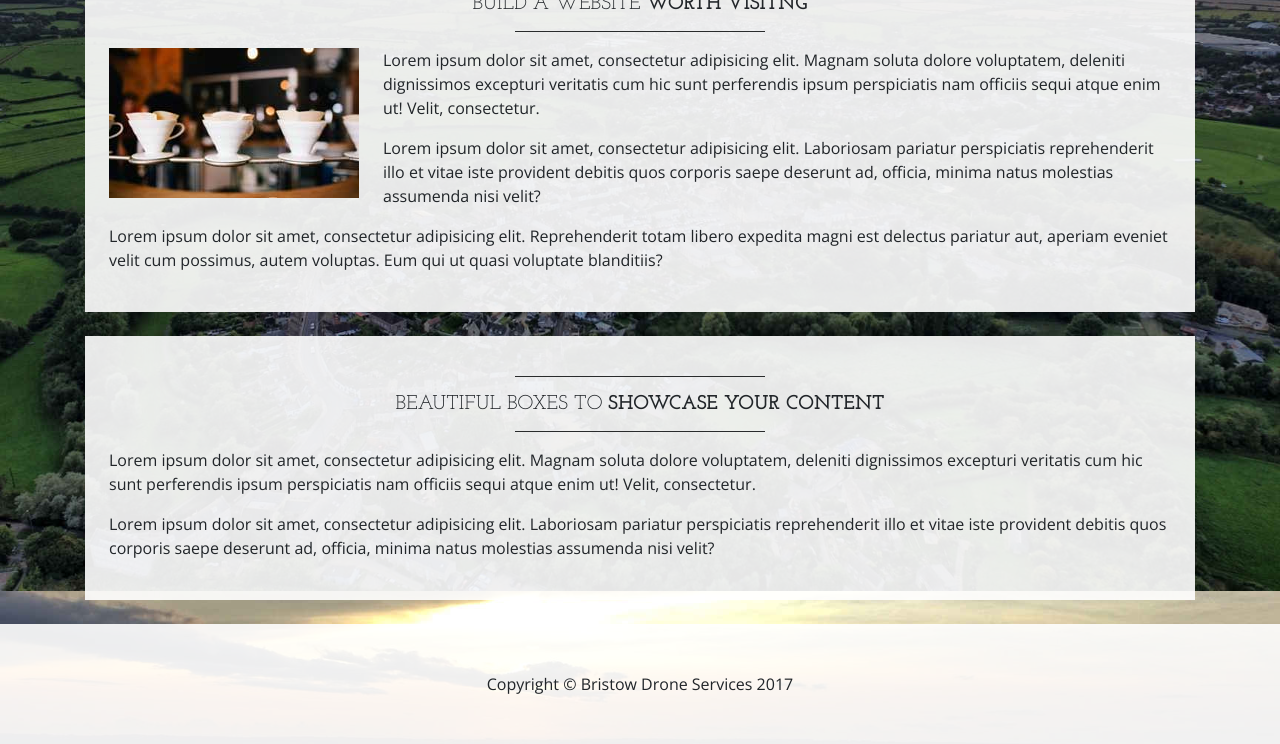
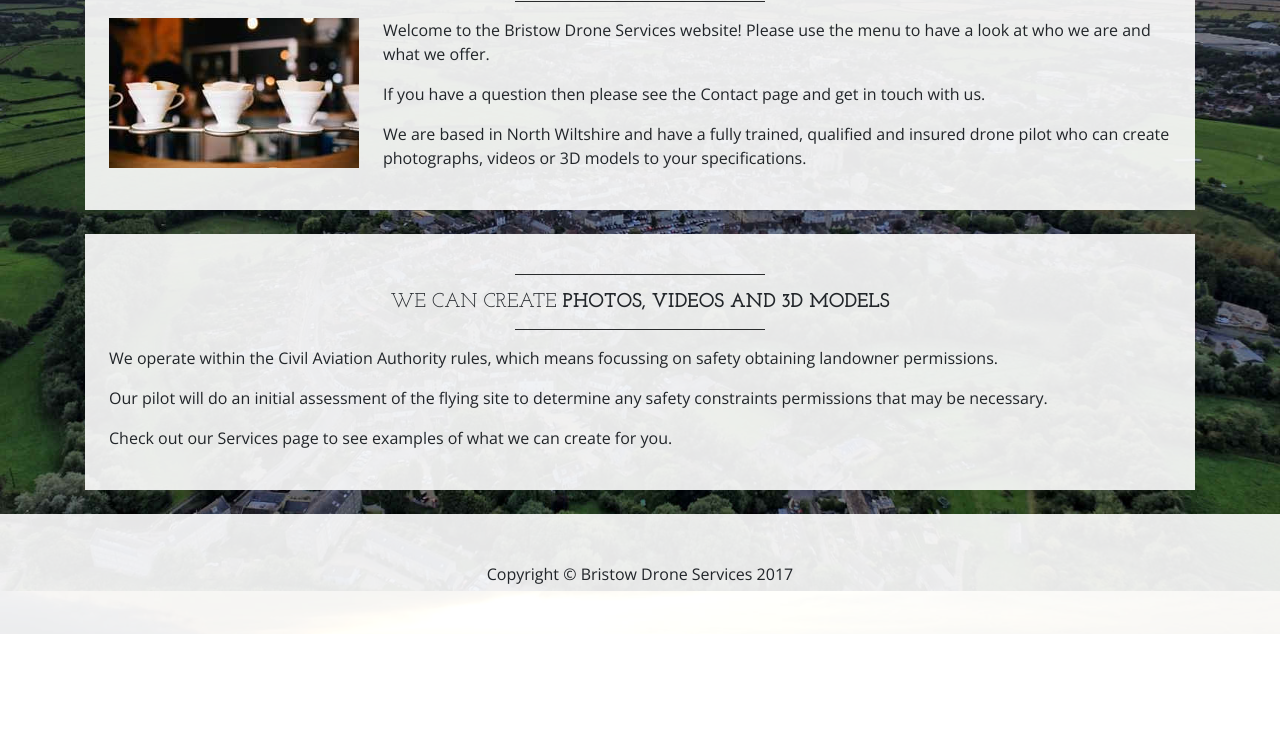
Before and after one commit to monkeychops28/bristowdroneservices, a website: page index.html in a window 1280 px wide. Shown: the part 1009-1753 px from the top of the page. After the commit the page ends 1643 px from the top, so only its background shows below. Drawn offline with nearby package versions, Linux system fonts and the light colour scheme.

Commit message:
added services menu and
minor re-org of about page
also added text to main page

```diff
--- a/index.html
+++ b/index.html
@@ -22,7 +22,6 @@
 
     <!-- Ken Burns fx -->
     <link rel="stylesheet" href="css/ken-burns.css">
-
     <script src="js/jquery-3.2.1.min.js"></script>
 
       <script>
@@ -31,7 +30,11 @@
       });
           </script>
 
-
+      <script>
+    $(function(){
+      $("#includedContent").load("headmenu.html");
+    });
+    </script>
   </head>
 
   <body>
@@ -54,7 +57,10 @@
               </a>
             </li>
             <li class="nav-item px-lg-4">
-              <a class="nav-link text-uppercase text-expanded" href="about.html">About</a>
+              <a class="nav-link text-uppercase text-expanded" href="about.html">About Us</a>
+            </li>
+            <li class="nav-item px-lg-4">
+              <a class="nav-link text-uppercase text-expanded" href="services.html">Our Services</a>
             </li>
             <li class="nav-item px-lg-4">
               <a class="nav-link text-uppercase text-expanded" href="blog.html">Blog</a>
@@ -125,32 +131,36 @@
         <div class="text-center mt-4">
           <div class="text-heading text-muted text-lg">Welcome To</div>
           <h1 class="my-2">Bristow Drone Services</h1>
-          <div class="text-heading text-muted text-lg">By
+          <!--
+            <div class="text-heading text-muted text-lg">By
             <strong>Start Bootstrap</strong>
           </div>
+-->
         </div>
       </div>
 
       <div class="bg-faded p-4 my-4">
         <hr class="divider">
-        <h2 class="text-center text-lg text-uppercase my-0">Build a website
-          <strong>worth visitng</strong>
+        <h2 class="text-center text-lg text-uppercase my-0">Welcome to
+          <strong>Bristow Drone Services</strong>
         </h2>
         <hr class="divider">
         <img class="img-fluid float-left mr-4 d-none d-lg-block" src="img/intro-pic.jpg" alt="">
-        <p>Lorem ipsum dolor sit amet, consectetur adipisicing elit. Magnam soluta dolore voluptatem, deleniti dignissimos excepturi veritatis cum hic sunt perferendis ipsum perspiciatis nam officiis sequi atque enim ut! Velit, consectetur.</p>
-        <p>Lorem ipsum dolor sit amet, consectetur adipisicing elit. Laboriosam pariatur perspiciatis reprehenderit illo et vitae iste provident debitis quos corporis saepe deserunt ad, officia, minima natus molestias assumenda nisi velit?</p>
-        <p>Lorem ipsum dolor sit amet, consectetur adipisicing elit. Reprehenderit totam libero expedita magni est delectus pariatur aut, aperiam eveniet velit cum possimus, autem voluptas. Eum qui ut quasi voluptate blanditiis?</p>
+        <p>Welcome to the Bristow Drone Services website! Please use the menu to have a look at who we are and what we offer.  </p>
+        <p>If you have a question then please see the Contact page and get in touch with us.</p>
+        <p>We are based in North Wiltshire and have a fully trained, qualified and insured drone pilot
+          who can create photographs, videos or 3D models to your specifications.</p>
       </div>
 
       <div class="bg-faded p-4 my-4">
         <hr class="divider">
-        <h2 class="text-center text-lg text-uppercase my-0">Beautiful boxes to
-          <strong>showcase your content</strong>
+        <h2 class="text-center text-lg text-uppercase my-0">We can create
+          <strong>photos, videos and 3D models</strong>
         </h2>
         <hr class="divider">
-        <p>Lorem ipsum dolor sit amet, consectetur adipisicing elit. Magnam soluta dolore voluptatem, deleniti dignissimos excepturi veritatis cum hic sunt perferendis ipsum perspiciatis nam officiis sequi atque enim ut! Velit, consectetur.</p>
-        <p>Lorem ipsum dolor sit amet, consectetur adipisicing elit. Laboriosam pariatur perspiciatis reprehenderit illo et vitae iste provident debitis quos corporis saepe deserunt ad, officia, minima natus molestias assumenda nisi velit?</p>
+        <p>We operate within the Civil Aviation Authority rules, which means focussing on safety obtaining landowner permissions.</p>
+        <p>Our pilot will do an initial assessment of the flying site to determine any safety constraints  permissions that may be necessary.</p>
+        <p>Check out our Services page to see examples of what we can create for you.</p>
       </div>
 
     </div>
```
Also changed, not shown: about.html (+29 -4 lines), blog.html (+5 -1 lines), contact.html (+5 -1 lines).
